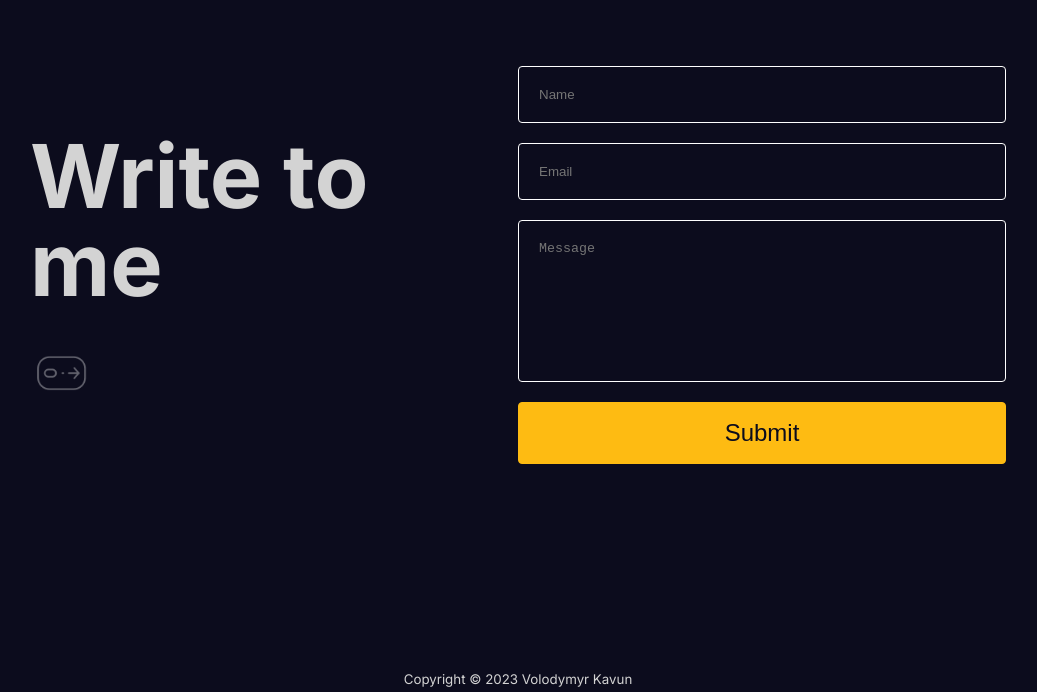
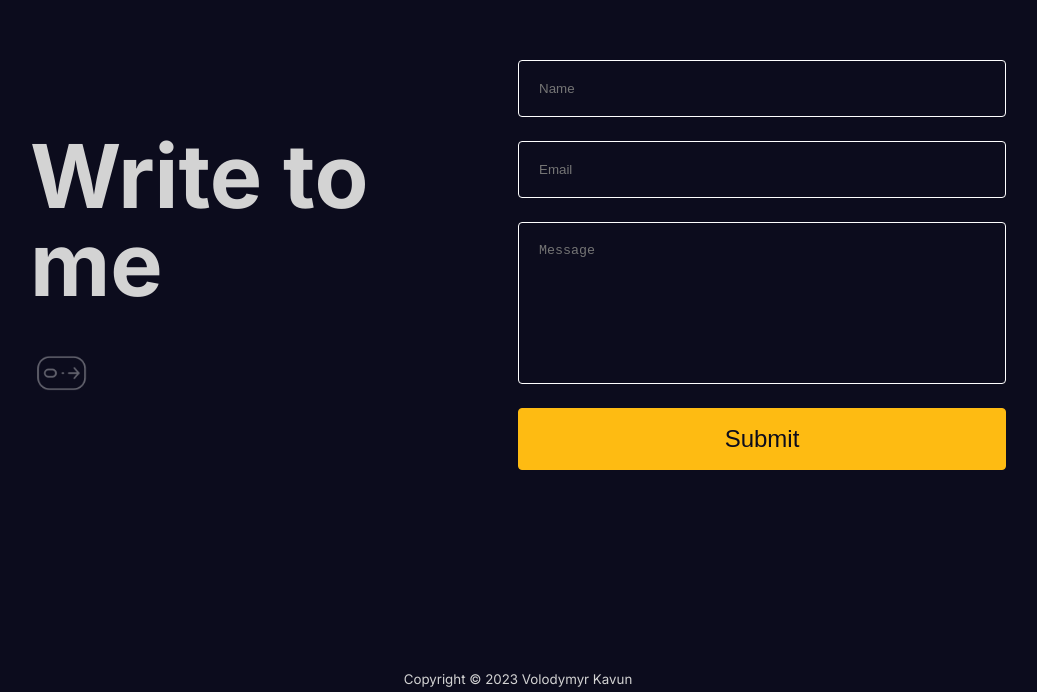
Before and after one commit to VolodymyrKavun/my_first_portfolio, a Next.js app: page / in a window 1280 px wide. Shown: the part 7920-8612 px from the top of the page, without its empty margins (122-1159 px from the left). Built offline with nearby package versions, Linux system fonts and the light colour scheme.

Commit message:
modified: contact_form_gap

```diff
--- a/src/components/contact/contact.scss
+++ b/src/components/contact/contact.scss
@@ -138,12 +138,12 @@
     -webkit-box-direction: normal;
     -ms-flex-direction: column;
     flex-direction: column;
-    gap: 20px;
+    gap: 24px;
     width: 100%;
     // padding: 24px;
 
     @include mobile {
-      gap: 10px;
+      gap: 16px;
       padding: 40px;
     }
 
```
